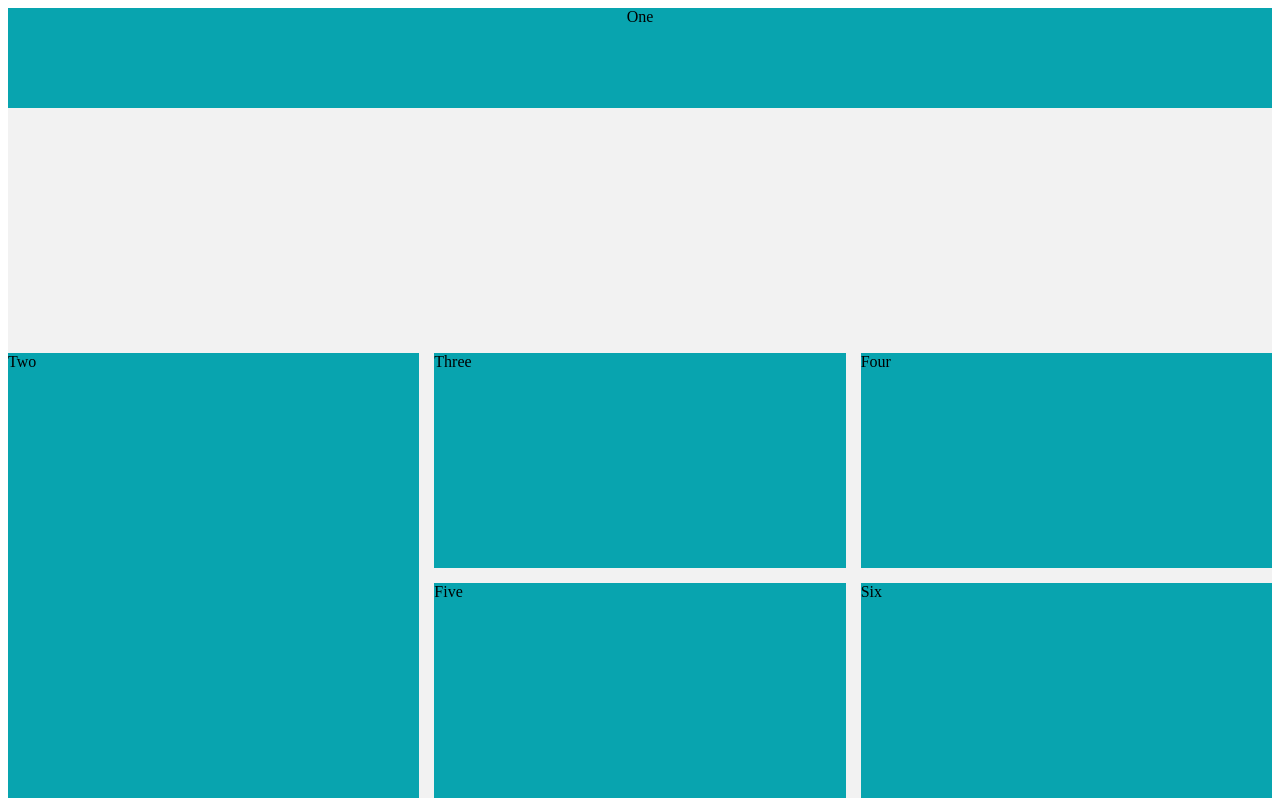
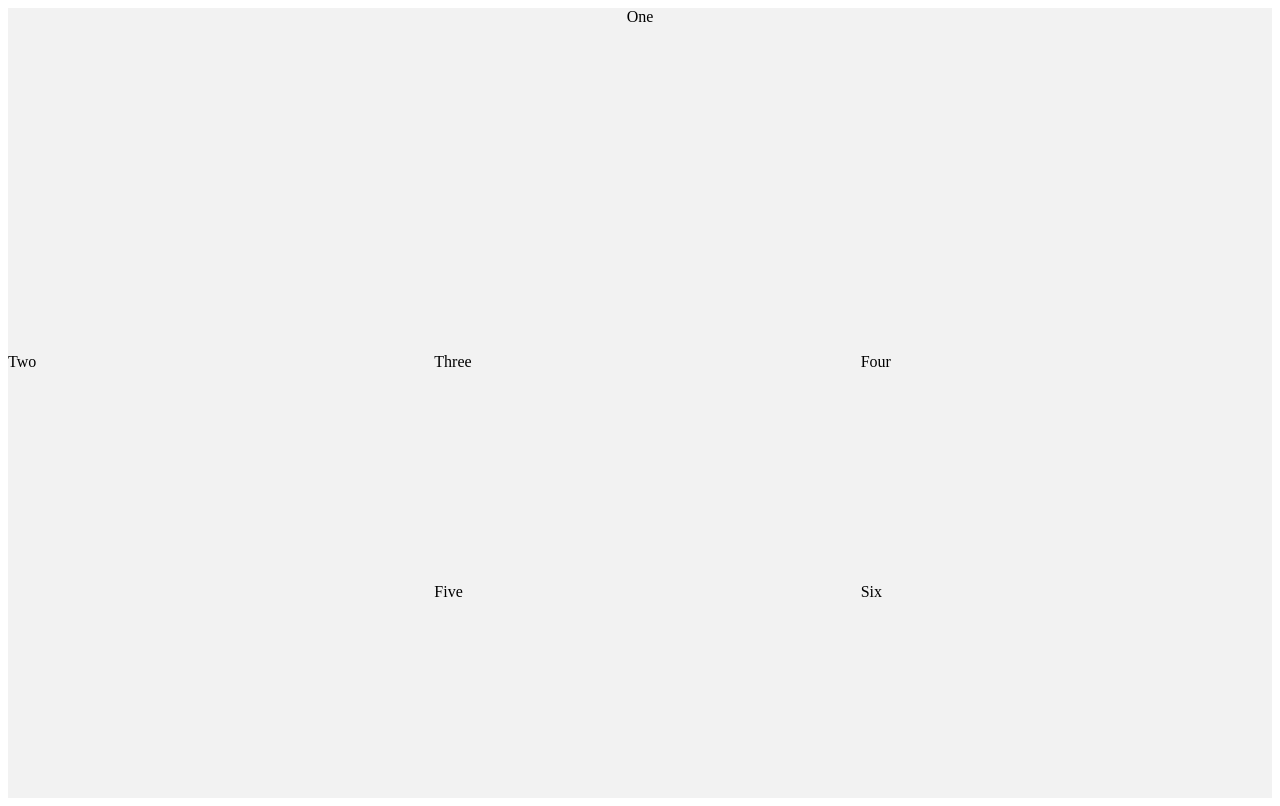
Before and after one commit to beyzasrky/beyzasar-kaya.github.io, a plain HTML site: page index.html in a window 1280 px wide. Drawn offline with Linux system fonts and the light colour scheme.

Commit message:
Update style.css

```diff
--- a/style.css
+++ b/style.css
@@ -8,31 +8,31 @@
 .one {
   grid-column: 1/4;
   grid-row: 1;
-  background-color: rgb(8, 164, 175);
+  background-color: red(8, 164, 175);
   text-align: center;
 }
 .two {
   grid-column: 1;
   grid-row: 4 / 8;
-  background-color: rgb(8, 164, 175);
+  background-color: red(8, 164, 175);
 }
 .three {
   grid-column: 2;
   grid-row: 4 / 6;
-  background-color: rgb(8, 164, 175);
+  background-color: red(8, 164, 175);
 }
 .four {
   grid-column: 3;
   grid-row: 4 / 6;
-  background-color: rgb(8, 164, 175);
+  background-color: red(8, 164, 175);
 }
 .five {
   grid-column: 2;
   grid-row: 6 / 8;
-  background-color: rgb(8, 164, 175);
+  background-color: red(8, 164, 175);
 }
 .six {
   grid-column: 3;
   grid-row: 6 / 8;
-  background-color: rgb(8, 164, 175);
+  background-color: red(8, 164, 175);
 }
```
